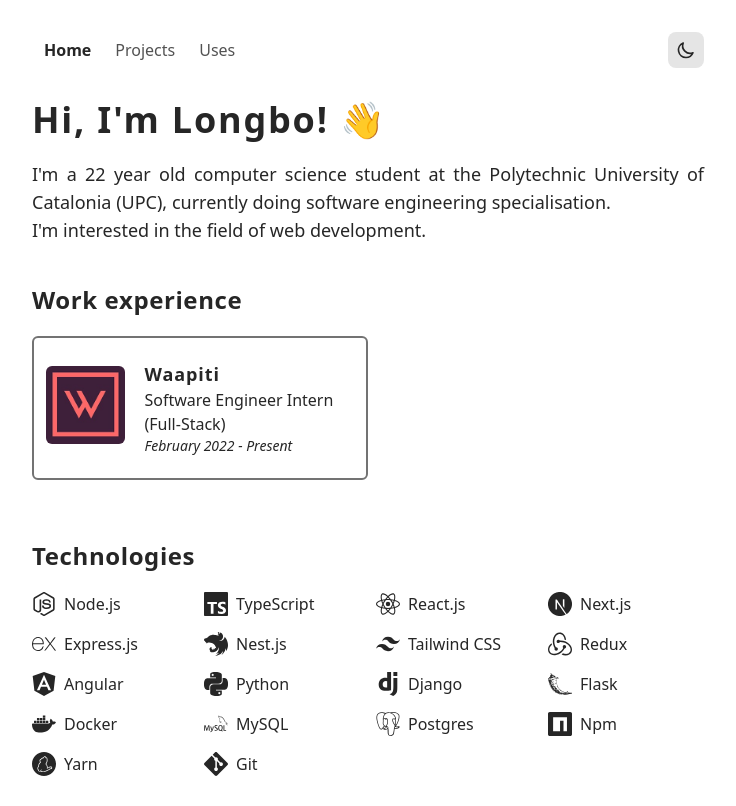
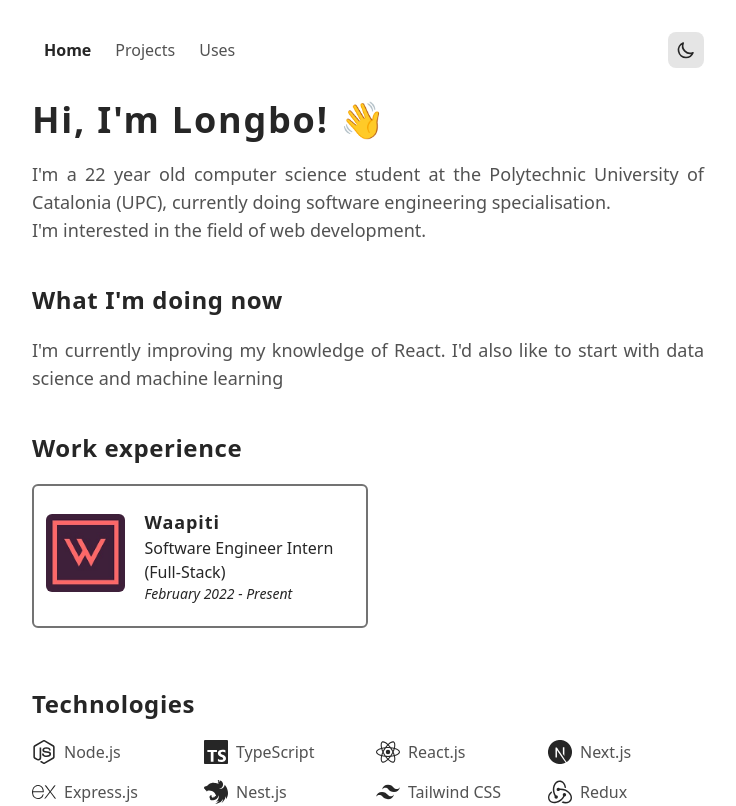
Before and after one commit to obnol/portfolio, a Next.js app: page / in a window 1280 px wide. Shown: the top 806 px of the page, without its empty margins (272-1008 px from the left). Built offline with nearby package versions, Linux system fonts and the light colour scheme.

Commit message:
Updated Uses page

```diff
--- a/components/Footer.tsx
+++ b/components/Footer.tsx
@@ -2,9 +2,9 @@
 
 const Footer = () => {
   return (
-    <footer className='flex flex-col max-w-2xl w-full mx-auto py-8'>
+    <footer className='mx-auto flex w-full max-w-2xl flex-col py-8'>
       <div className='flex items-center justify-between'>
-        <p className='font-sans text-neutral-800 dark:text-neutral-400 font-medium'>
+        <p className='font-sans font-medium text-neutral-800 dark:text-neutral-400'>
           {`< `}
           <span className='font-bold'>Longbo Qiu</span> {` />`}
         </p>
@@ -18,7 +18,7 @@
               fill='currentColor'
               xmlns='http://www.w3.org/2000/svg'
               viewBox='0 0 50 50'
-              className='w-5 h-5 mr-2 text-neutral-800 hover:text-neutral-400 dark:hover:text-neutral-50 dark:text-neutral-400'
+              className='mr-2 h-5 w-5 text-neutral-800 hover:text-neutral-400 dark:text-neutral-400 dark:hover:text-neutral-50'
             >
               <path d='M 50.0625 10.4375 C 48.214844 11.257813 46.234375 11.808594 44.152344 12.058594 C 46.277344 10.785156 47.910156 8.769531 48.675781 6.371094 C 46.691406 7.546875 44.484375 8.402344 42.144531 8.863281 C 40.269531 6.863281 37.597656 5.617188 34.640625 5.617188 C 28.960938 5.617188 24.355469 10.21875 24.355469 15.898438 C 24.355469 16.703125 24.449219 17.488281 24.625 18.242188 C 16.078125 17.8125 8.503906 13.71875 3.429688 7.496094 C 2.542969 9.019531 2.039063 10.785156 2.039063 12.667969 C 2.039063 16.234375 3.851563 19.382813 6.613281 21.230469 C 4.925781 21.175781 3.339844 20.710938 1.953125 19.941406 C 1.953125 19.984375 1.953125 20.027344 1.953125 20.070313 C 1.953125 25.054688 5.5 29.207031 10.199219 30.15625 C 9.339844 30.390625 8.429688 30.515625 7.492188 30.515625 C 6.828125 30.515625 6.183594 30.453125 5.554688 30.328125 C 6.867188 34.410156 10.664063 37.390625 15.160156 37.472656 C 11.644531 40.230469 7.210938 41.871094 2.390625 41.871094 C 1.558594 41.871094 0.742188 41.824219 -0.0585938 41.726563 C 4.488281 44.648438 9.894531 46.347656 15.703125 46.347656 C 34.617188 46.347656 44.960938 30.679688 44.960938 17.09375 C 44.960938 16.648438 44.949219 16.199219 44.933594 15.761719 C 46.941406 14.3125 48.683594 12.5 50.0625 10.4375 Z' />
             </svg>
@@ -32,7 +32,7 @@
               fill='currentColor'
               xmlns='http://www.w3.org/2000/svg'
               viewBox='0 0 24 24'
-              className='w-5 h-5 mr-2 text-neutral-800 hover:text-neutral-400 dark:hover:text-neutral-50 dark:text-neutral-400'
+              className='mr-2 h-5 w-5 text-neutral-800 hover:text-neutral-400 dark:text-neutral-400 dark:hover:text-neutral-50'
             >
               <path d='M12 .297c-6.63 0-12 5.373-12 12 0 5.303 3.438 9.8 8.205 11.385.6.113.82-.258.82-.577 0-.285-.01-1.04-.015-2.04-3.338.724-4.042-1.61-4.042-1.61C4.422 18.07 3.633 17.7 3.633 17.7c-1.087-.744.084-.729.084-.729 1.205.084 1.838 1.236 1.838 1.236 1.07 1.835 2.809 1.305 3.495.998.108-.776.417-1.305.76-1.605-2.665-.3-5.466-1.332-5.466-5.93 0-1.31.465-2.38 1.235-3.22-.135-.303-.54-1.523.105-3.176 0 0 1.005-.322 3.3 1.23.96-.267 1.98-.399 3-.405 1.02.006 2.04.138 3 .405 2.28-1.552 3.285-1.23 3.285-1.23.645 1.653.24 2.873.12 3.176.765.84 1.23 1.91 1.23 3.22 0 4.61-2.805 5.625-5.475 5.92.42.36.81 1.096.81 2.22 0 1.606-.015 2.896-.015 3.286 0 .315.21.69.825.57C20.565 22.092 24 17.592 24 12.297c0-6.627-5.373-12-12-12'></path>
             </svg>
@@ -46,7 +46,7 @@
               fill='currentColor'
               xmlns='http://www.w3.org/2000/svg'
               viewBox='0 0 24 24'
-              className='w-7 h-7 mr-2 text-neutral-800 hover:text-neutral-400 dark:hover:text-neutral-50 dark:text-neutral-400'
+              className='mr-2 h-7 w-7 text-neutral-800 hover:text-neutral-400 dark:text-neutral-400 dark:hover:text-neutral-50'
             >
               <path d='M19,3H5C3.895,3,3,3.895,3,5v14c0,1.105,0.895,2,2,2h14c1.105,0,2-0.895,2-2V5C21,3.895,20.105,3,19,3z M9,17H6.477v-7H9 V17z M7.694,8.717c-0.771,0-1.286-0.514-1.286-1.2s0.514-1.2,1.371-1.2c0.771,0,1.286,0.514,1.286,1.2S8.551,8.717,7.694,8.717z M18,17h-2.442v-3.826c0-1.058-0.651-1.302-0.895-1.302s-1.058,0.163-1.058,1.302c0,0.163,0,3.826,0,3.826h-2.523v-7h2.523v0.977 C13.93,10.407,14.581,10,15.802,10C17.023,10,18,10.977,18,13.174V17z' />
             </svg>
@@ -60,7 +60,7 @@
               fill='currentColor'
               xmlns='http://www.w3.org/2000/svg'
               viewBox='0 0 50 50'
-              className='w-6 h-6 text-neutral-800 hover:text-neutral-400 dark:hover:text-neutral-50 dark:text-neutral-400'
+              className='h-6 w-6 text-neutral-800 hover:text-neutral-400 dark:text-neutral-400 dark:hover:text-neutral-50'
             >
               <path d='M 14 4 C 8.4886661 4 4 8.4886661 4 14 L 4 36 C 4 41.511334 8.4886661 46 14 46 L 36 46 C 41.511334 46 46 41.511334 46 36 L 46 14 C 46 8.4886661 41.511334 4 36 4 L 14 4 z M 13 16 L 37 16 C 37.18 16 37.349766 16.020312 37.509766 16.070312 L 27.679688 25.890625 C 26.199688 27.370625 23.790547 27.370625 22.310547 25.890625 L 12.490234 16.070312 C 12.650234 16.020312 12.82 16 13 16 z M 11.070312 17.490234 L 18.589844 25 L 11.070312 32.509766 C 11.020312 32.349766 11 32.18 11 32 L 11 18 C 11 17.82 11.020312 17.650234 11.070312 17.490234 z M 38.929688 17.490234 C 38.979688 17.650234 39 17.82 39 18 L 39 32 C 39 32.18 38.979687 32.349766 38.929688 32.509766 L 31.400391 25 L 38.929688 17.490234 z M 20 26.410156 L 20.890625 27.310547 C 22.020625 28.440547 23.510234 29 24.990234 29 C 26.480234 29 27.959844 28.440547 29.089844 27.310547 L 29.990234 26.410156 L 37.509766 33.929688 C 37.349766 33.979688 37.18 34 37 34 L 13 34 C 12.82 34 12.650234 33.979687 12.490234 33.929688 L 20 26.410156 z' />
             </svg>
@@ -68,7 +68,7 @@
         </div>
       </div>
       <div className='flex justify-center pt-5'>
-        <p className='font-sans text-neutral-800 dark:text-neutral-400'>
+        <p className='font-sans text-neutral-600 dark:text-neutral-400'>
           © <span>{new Date().getFullYear()}</span>. All rights reserved
         </p>
       </div>
--- a/components/TechonologyItem.tsx
+++ b/components/TechonologyItem.tsx
@@ -10,7 +10,7 @@
   return (
     <div className='flex space-x-2 '>
       <span>{icon({ className: 'h-6 w-6' })}</span>
-      <span className='dark:text-neutral-400'>{text}</span>
+      <span className='text-neutral-600 dark:text-neutral-400'>{text}</span>
     </div>
   );
 }
--- a/components/WorkItem.tsx
+++ b/components/WorkItem.tsx
@@ -15,22 +15,23 @@
   const { company, link, logo, position, startDate, endDate } = props;
   return (
     <a href={link} target='_blank' rel='noopener noreferrer'>
-      <div className='flex md:w-1/2 p-3 border-2 rounded-md border-neutral-500 dark:border-neutral-400  hover:border-neutral-900 dark:hover:border-neutral-200 h-36'>
+      <div className='flex h-36 rounded-md border-2 border-neutral-500 p-3 hover:border-neutral-900  dark:border-neutral-400 dark:hover:border-neutral-200 md:w-1/2'>
         <div className='flex items-center'>
-          <div className='w-1/3 mr-5'>
+          <div className='mr-5 w-1/3'>
             <Image
               src={logo}
               alt='Waapiti logo'
               width={100}
               height={100}
               className='rounded-md'
+              priority
             />
           </div>
           <div className='flex flex-col text-neutral-800 dark:text-neutral-200 '>
-            <p className='font-bold text-lg tracking-wider hover:text-neutral-400'>
+            <p className='text-lg font-bold tracking-wider hover:text-neutral-400'>
               {company}
             </p>
-            <p className=''>{position}</p>
+            <p>{position}</p>
             <p className='text-sm italic text-neutral-800 dark:text-neutral-500'>{`${startDate} - ${
               endDate ? endDate : `Present`
             }`}</p>
--- a/pages/index.tsx
+++ b/pages/index.tsx
@@ -39,12 +39,12 @@
 const Home: NextPage = () => {
   return (
     <Layout>
-      <div className='flex flex-col items-start max-w-2xl w-full mx-auto mb-8 text-neutral-800 dark:text-neutral-200'>
-        <p className='font-extrabold text-4xl tracking-wider'>
+      <div className='mx-auto mb-8 flex w-full max-w-2xl flex-col items-start text-neutral-800 dark:text-neutral-200'>
+        <p className='text-4xl font-extrabold tracking-wider'>
           {`Hi, I'm Longbo! 👋 `}
         </p>
         <div className='flex flex-col py-5'>
-          <p className='text-lg text-justify dark:text-neutral-400'>
+          <p className='text-justify text-lg text-neutral-600 dark:text-neutral-400'>
             I&apos;m a 22 year old computer science student at the Polytechnic
             University of Catalonia (UPC), currently doing software engineering
             specialisation.
@@ -52,17 +52,26 @@
             I&apos;m interested in the field of web development.
           </p>
         </div>
-        <div className='flex flex-col py-5 w-full'>
-          <p className='font-bold text-2xl tracking-wide mb-5'>
+        <div className='flex flex-col py-5'>
+          <p className='mb-5 text-2xl font-bold tracking-wide'>
+            What I&apos;m doing now
+          </p>
+          <p className='text-justify text-lg text-neutral-600  dark:text-neutral-400'>
+            I&apos;m currently improving my knowledge of React. I&apos;d also
+            like to start with data science and machine learning
+          </p>
+        </div>
+        <div className='flex w-full flex-col py-5'>
+          <p className='mb-5 text-2xl font-bold tracking-wide'>
             Work experience
           </p>
           {workData.map((work) => (
             <WorkItem key={work.id} {...work} />
           ))}
         </div>
-        <div className='flex flex-col pt-10 w-full'>
-          <p className='font-bold text-2xl tracking-wide pb-5'>Technologies</p>
-          <div className='grid grid-cols-3 gap-4 sm:grid-cols-4 w-full'>
+        <div className='flex w-full flex-col pt-10'>
+          <p className='pb-5 text-2xl font-bold tracking-wide'>Technologies</p>
+          <div className='grid w-full grid-cols-3 gap-4 sm:grid-cols-4'>
             <TechnologyItem icon={SiNodeDotJs} text='Node.js' />
             <TechnologyItem icon={SiTypescript} text='TypeScript' />
             <TechnologyItem icon={SiReact} text='React.js' />
--- a/pages/uses.tsx
+++ b/pages/uses.tsx
@@ -7,7 +7,7 @@
     <Layout>
       <div className='mx-auto mb-8 flex w-full max-w-2xl flex-col items-start text-neutral-800 dark:text-neutral-200'>
         <p className='text-4xl font-extrabold tracking-wider'>My Setup</p>
-        <p className='py-5 text-lg dark:text-neutral-400'>
+        <p className='py-5 text-lg text-neutral-600 dark:text-neutral-400'>
           Here&apos;s what tech I&apos;m currently using for coding, university
           and work
         </p>
@@ -24,7 +24,7 @@
         <div className='flex w-full flex-col py-5'>
           <p className='py-2 text-xl font-bold tracking-wide'>Office</p>
           <div className='px-5 pb-5'>
-            <ul className='list-inside list-disc leading-loose'>
+            <ul className='list-inside list-disc leading-loose text-neutral-600 dark:text-neutral-400'>
               <li>M1 Mac Mini</li>
               <li>LG 29WK500-P Ultrawide</li>
               <li>2x Dell P2419H</li>
@@ -37,7 +37,7 @@
           </div>
           <p className='py-2 text-xl font-bold tracking-wide'>Coding</p>
           <div className='px-5 pb-5'>
-            <ul className='list-inside list-disc leading-loose'>
+            <ul className='list-inside list-disc leading-loose text-neutral-600 dark:text-neutral-400'>
               <li>Visual Studio Code</li>
               <li>Theme: Community Material Theme Ocean High Contrast</li>
               <li>Terminal: iTerm</li>
@@ -45,7 +45,7 @@
           </div>
           <p className='py-2 text-xl font-bold tracking-wide'>Miscellaneous</p>
           <div className='px-5'>
-            <ul className='list-inside list-disc leading-loose'>
+            <ul className='list-inside list-disc leading-loose text-neutral-600 dark:text-neutral-400'>
               <li>Raycast</li>
               <li>Todoist</li>
               <li>Notion</li>
```
